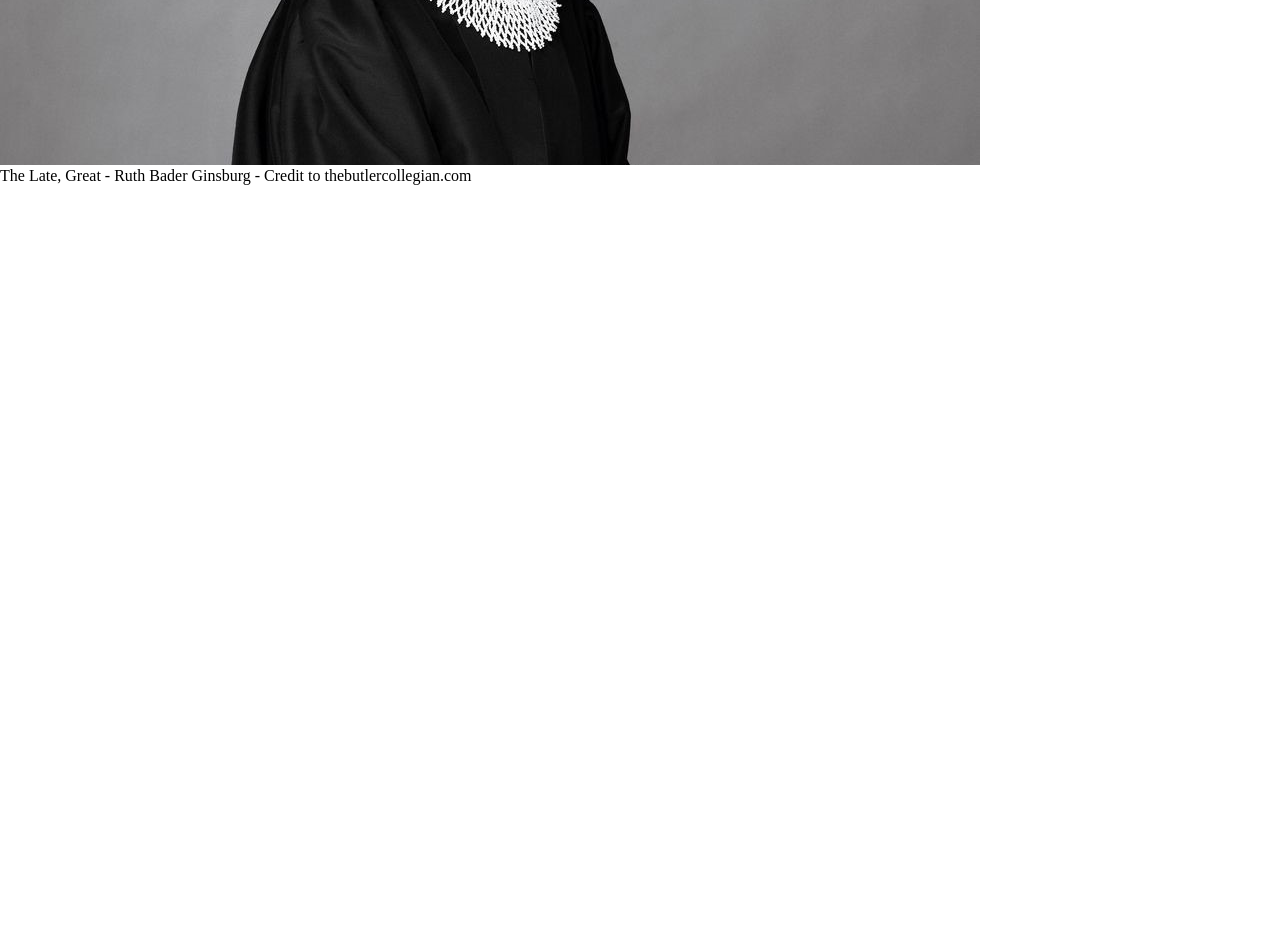
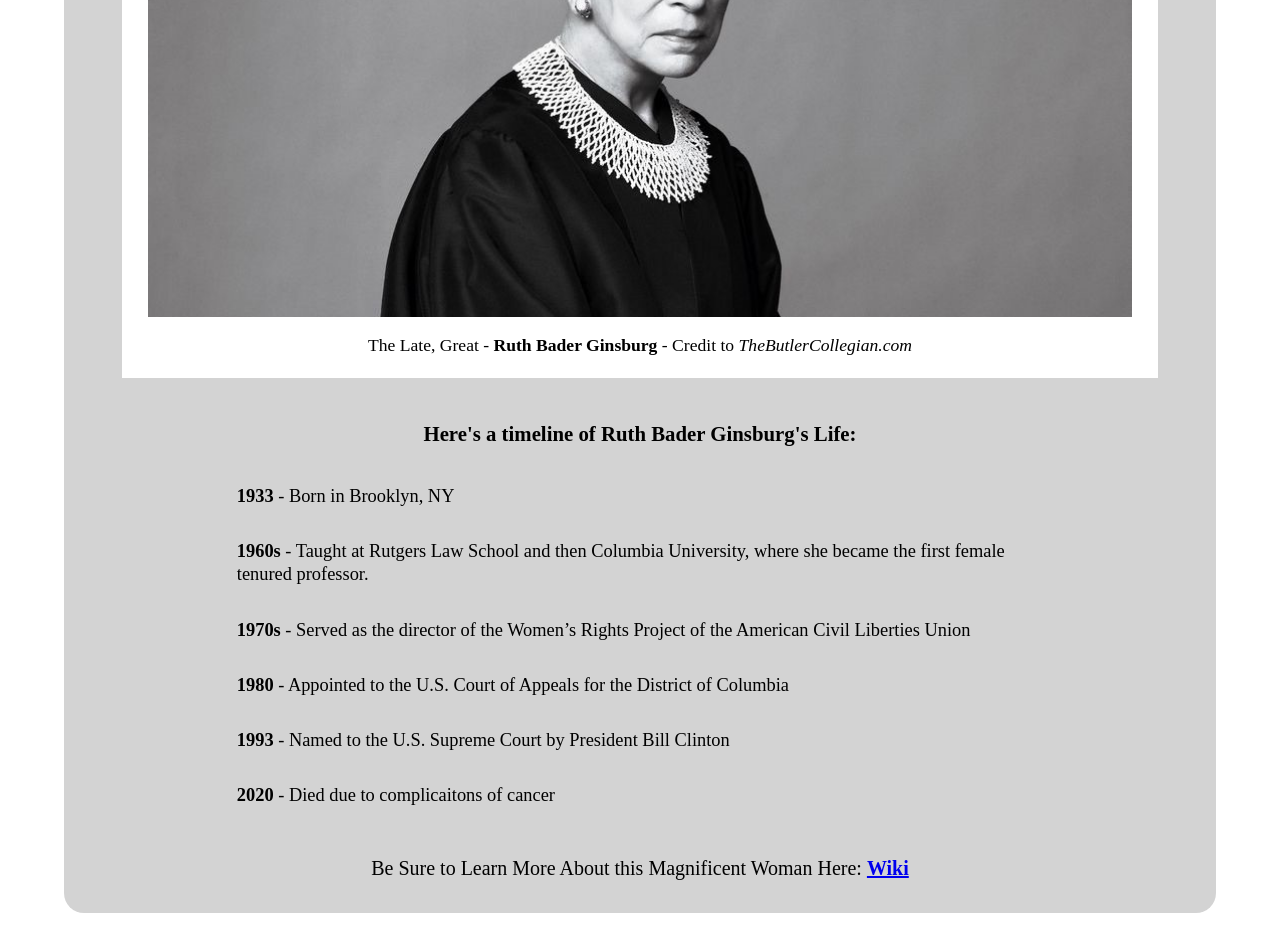
Before and after one commit to romangdev/tribute_page, a plain HTML site: page index.html in a window 1280 px wide. Shown: the part 364-1316 px from the top of the page. Before the commit the page ends 800 px from the top, so only its background shows below. Drawn offline with Linux system fonts and the light colour scheme.

Commit message:
Fleshed out HTML and added styling elements

```diff
--- a/index.html
+++ b/index.html
@@ -12,17 +12,36 @@
                 <h1 id="title">The Notorious RBG</h1>
                 <div id="img-div">
                     <img id="image" src="images/RBG-img.jpg">
-                    <p id="img">The Late, Great - Ruth Bader Ginsburg - Credit to
-                         thebutlercollegian.com </p>
+                    <p id="img-caption">The Late, Great - <span id="ruth-bold">
+                        Ruth Bader Ginsburg</span> - Credit to
+                         <span id="site-credit">TheButlerCollegian.com</span></p>
                 </div>
             </header>
             <main>
                 <div id="tribute-info">
-
+                    <h2>Here's a timeline of Ruth Bader Ginsburg's Life:</h2>
+                    <ul>
+                        <li><span class="bold-year">1933</span> - Born in Brooklyn, NY</li>
+                        <li><span class="bold-year">1960s</span> - Taught at Rutgers Law School and then
+                            Columbia University, where she became the first
+                            female tenured professor.
+                        </li>
+                        <li><span class="bold-year">1970s</span> - Served as the director of the Women’s
+                            Rights Project of the American Civil Liberties Union</li>
+                        <li><span class="bold-year">1980</span> - Appointed to the U.S. Court of Appeals for the
+                            District of Columbia</li>
+                        <li><span class="bold-year">1993</span> - Named to the U.S. Supreme Court by President
+                            Bill Clinton
+                        </li>
+                        <li><span class="bold-year">2020</span> - Died due to complicaitons of cancer</li>
+                    </ul>
                 </div>
             </main>
             <footer>
-
+                <p id="footer-text">Be Sure to Learn More About this Magnificent Woman
+                    Here: <a id="tribute-link" target="_blank"
+                href="https://en.wikipedia.org/wiki/Ruth_Bader_Ginsburg">
+                <span id="wiki-bold">Wiki</span></a></p>
             </footer>
         </div>
     </body>
--- a/style.css
+++ b/style.css
@@ -0,0 +1,79 @@
+#main {
+    margin: 5%;
+    background-color: lightgray;
+    border-radius: 20px;
+}
+
+h1 {
+    text-align: center;
+    padding-top: 2%;
+    font-size: 200%;
+}
+
+#img-div {
+    background-color: white;
+    margin: 2% 5% 4% 5%;
+    padding-top: 2%;
+    padding-bottom: 2%;
+}
+
+#image {
+    display: block;
+    margin-left: auto;
+    margin-right: auto;
+    width: 95%;
+}
+
+#img-caption {
+    text-align: center;
+    padding-top: 2%;
+    font-size: 110%;
+}
+
+#ruth-bold {
+    font-weight: bold;
+}
+
+#site-credit {
+    font-style: italic;
+}
+
+#tribute-info {
+    margin-left: 15%;
+    margin-right: 15%;
+}
+
+h2 {
+    text-align: center;
+    font-size: 130%;
+    font-weight: bold;
+    margin-bottom: 3%;
+}
+
+li {
+    padding-top: 2%;
+    padding-bottom: 2%;
+    line-height: 23px;
+    font-size: 115%;
+}
+
+.bold-year {
+    font-weight: bold;
+}
+
+footer {
+    display: flex;
+    justify-content: center;
+    font-size: 125%;
+}
+
+#footer-text {
+    margin-top: 3%;
+    margin-bottom: 3%;
+    margin-right: 15%;
+    margin-left: 15%;
+}
+
+#wiki-bold {
+    font-weight: bold;
+}
```
